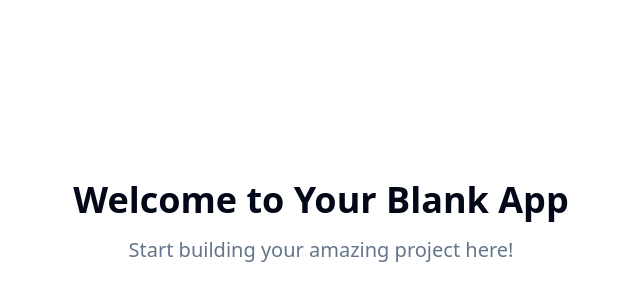
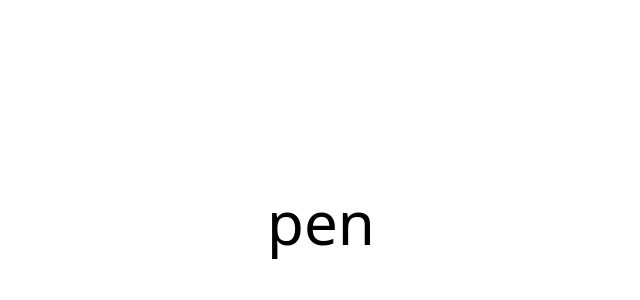
Before and after one commit to Wonderlyve/blank-page-pen-spark, a React (Vite) app: page / in a window 1280 px wide. Shown: the part 178-478 px from the top of the page, without its empty margins (319-959 px from the left). Built offline with nearby package versions, Linux system fonts and the light colour scheme.

Commit message:
Create blank one-page app
Create a blank one-page application with the text "pen".

```diff
--- a/src/index.css
+++ b/src/index.css
@@ -9,7 +9,11 @@ All colors MUST be HSL.
 @layer base {
   :root {
     --background: 0 0% 100%;
-    --foreground: 222.2 84% 4.9%;
+    --foreground: 0 0% 0%;
+
+    /* Typography */
+    --text-primary: 0 0% 0%;
+    --text-secondary: 0 0% 40%;
 
     --card: 0 0% 100%;
     --card-foreground: 222.2 84% 4.9%;
--- a/src/pages/Index.tsx
+++ b/src/pages/Index.tsx
@@ -1,11 +1,8 @@
-// Update this page (the content is just a fallback if you fail to update the page)
-
 const Index = () => {
   return (
     <div className="min-h-screen flex items-center justify-center bg-background">
       <div className="text-center">
-        <h1 className="text-4xl font-bold mb-4">Welcome to Your Blank App</h1>
-        <p className="text-xl text-muted-foreground">Start building your amazing project here!</p>
+        <h1 className="text-6xl font-light text-text-primary">pen</h1>
       </div>
     </div>
   );
--- a/tailwind.config.ts
+++ b/tailwind.config.ts
@@ -24,6 +24,8 @@ export default {
 				ring: 'hsl(var(--ring))',
 				background: 'hsl(var(--background))',
 				foreground: 'hsl(var(--foreground))',
+				'text-primary': 'hsl(var(--text-primary))',
+				'text-secondary': 'hsl(var(--text-secondary))',
 				primary: {
 					DEFAULT: 'hsl(var(--primary))',
 					foreground: 'hsl(var(--primary-foreground))'
```
